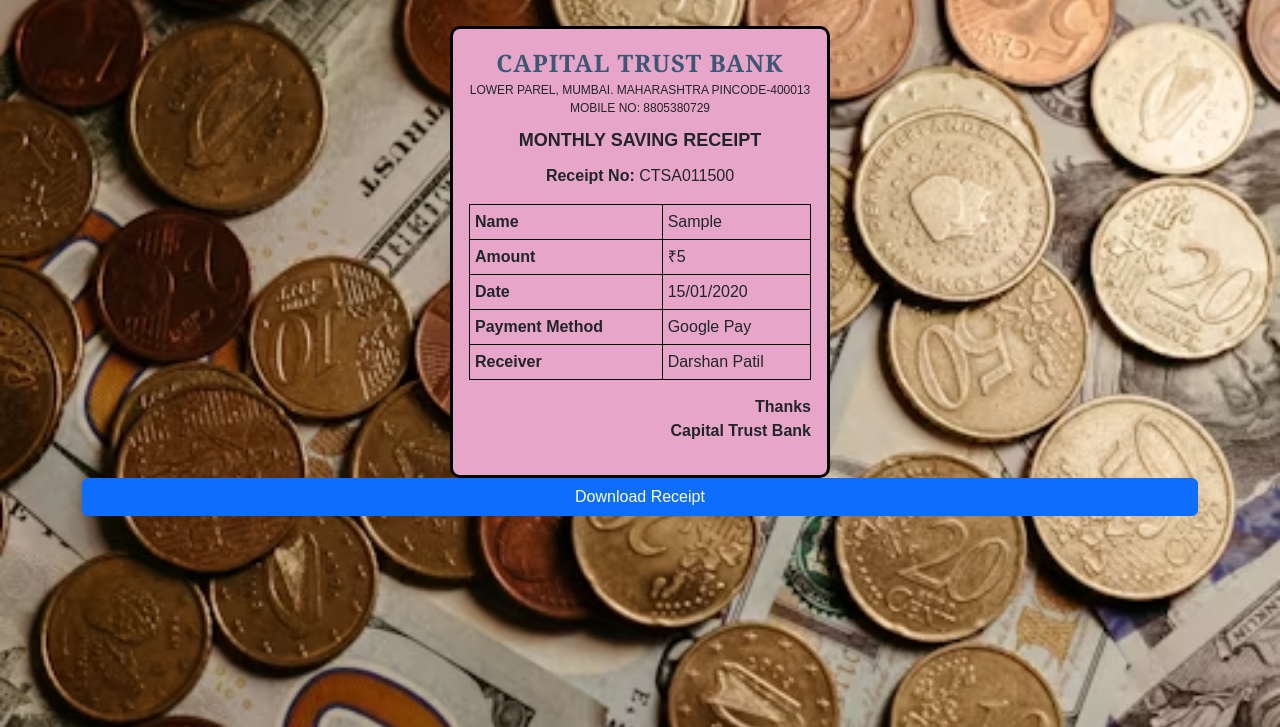
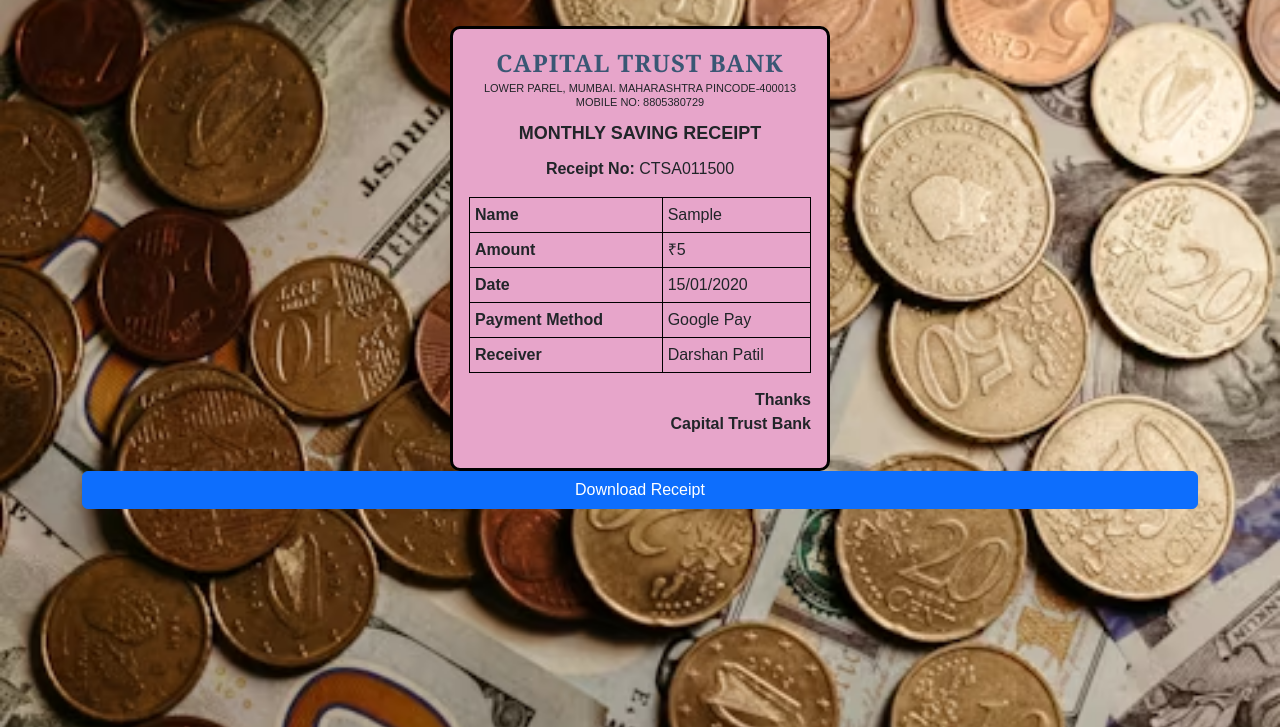
Before and after one commit to OmkarRode/TrustBank, a plain HTML site: page index.html in a window 1280 px wide. Both pictures are taken after typing "Sample", "5", "2020-01-15" into the empty fields and a click on the button "Generate Receipt". Shown: the part 73-800 px from the top of the page. Drawn offline with nearby package versions, Linux system fonts and the light colour scheme.

Commit message:
Update index.html
address chenges

```diff
--- a/index.html
+++ b/index.html
@@ -57,13 +57,13 @@
             display: flex;
             flex-direction: column;  /* Ensures address appears in 2 lines */
             font-family: inherit;  /* Uses the same font as the bank name */
-            font-size: 12px;
+            font-size: 11px;
             /* font-weight: bold; */
             text-align: center;
             }
             .address p {
                 margin: 0;  /* Removes default margin */
-                line-height: 1.5;  /* Reduces space between lines */
+                line-height: 1.3;  /* Reduces space between lines */
                 font-family: inherit;  /* Uses the same font as the bank name */
             }
 
```
